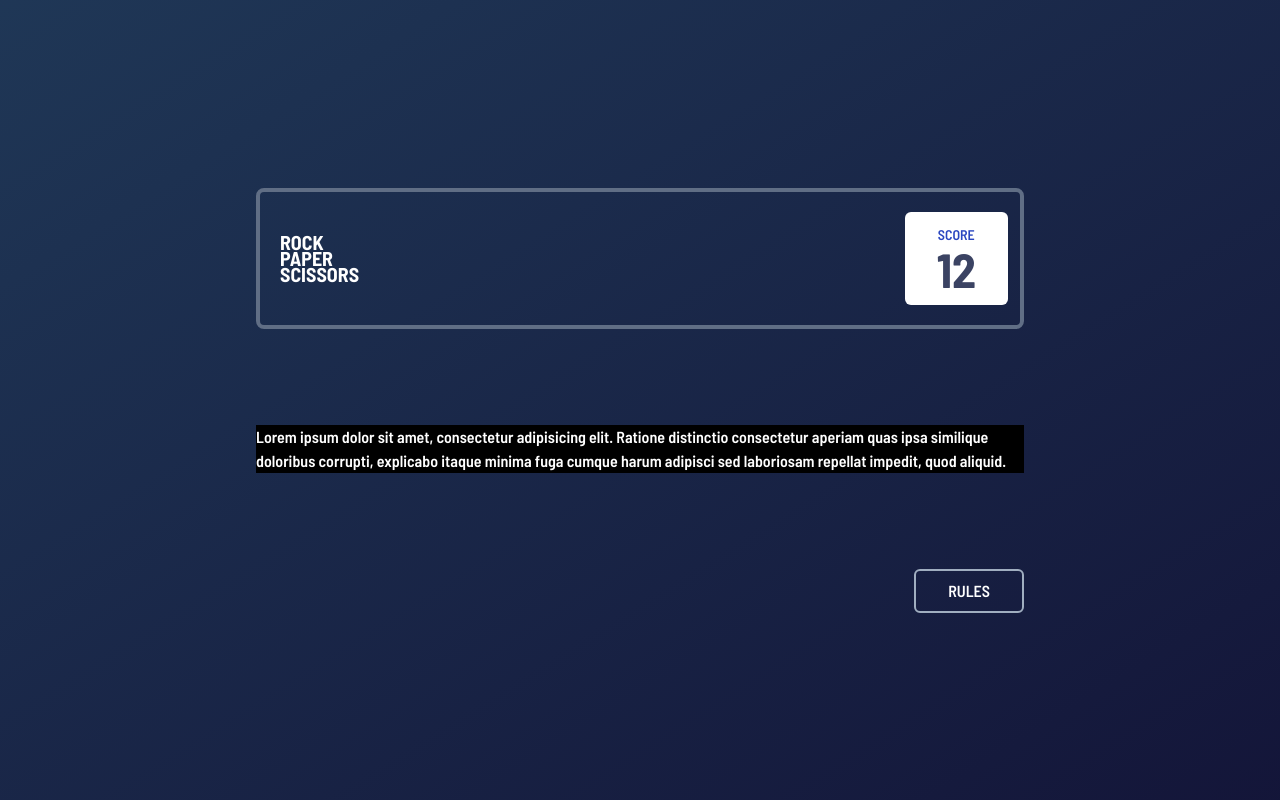
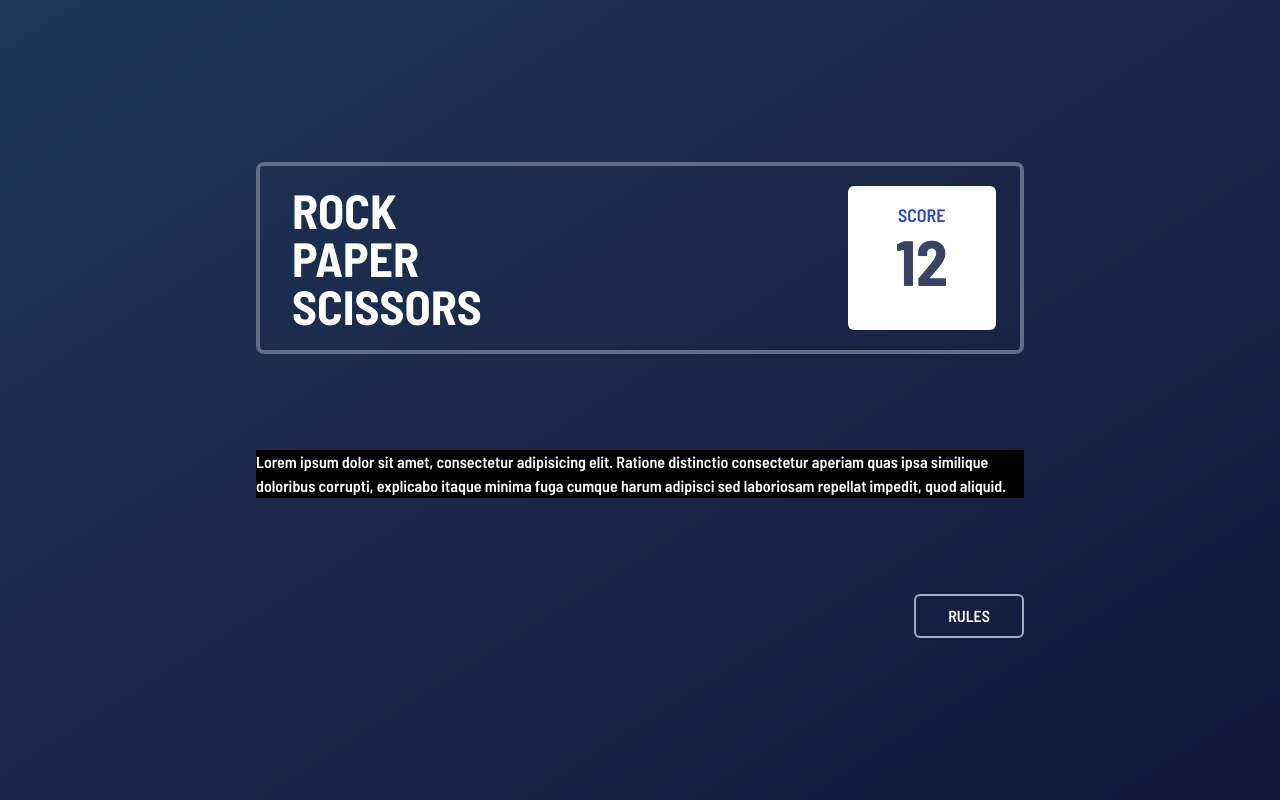
Before and after one commit to uchedotphp/rock-paper-scissors-game, a Vue app: page / in a window 1280 px wide. Built offline with nearby package versions, Linux system fonts and the light colour scheme.

Commit message:
customized the ScoreCard for better views of devices of tablet and higher

```diff
--- a/src/components/ScoreCard.vue
+++ b/src/components/ScoreCard.vue
@@ -1,19 +1,21 @@
 <template>
   <div
-    class="border-4 rounded-lg border-headerOutline pl-5 pr-3 py-5 grid grid-cols-2 uppercase"
+    class="border-4 rounded-lg border-headerOutline pl-5 pr-3 py-5 md:pl-8 md:pr-6 grid grid-cols-2 uppercase"
   >
-    <p class="flex items-center font-bold text-xl leading-4">
+    <p
+      class="flex items-center font-bold text-xl md:text-5xl md:leading-none leading-4"
+    >
       rock <br />
       paper <br />
       scissors
     </p>
     <div
-      class="bg-white rounded-md justify-self-end text-center px-8 py-3 uppercase"
+      class="bg-white rounded-md justify-self-end text-center px-8 py-4 md:px-12 uppercase"
     >
-      <p class="text-scoreText text-sm font-semibold">
+      <p class="text-scoreText text-sm md:text-lg font-semibold">
         score
       </p>
-      <p class="text-darkText text-5xl font-bold leading-none">
+      <p class="text-darkText text-5xl font-bold leading-none md:text-6xl">
         12
       </p>
     </div>
```
